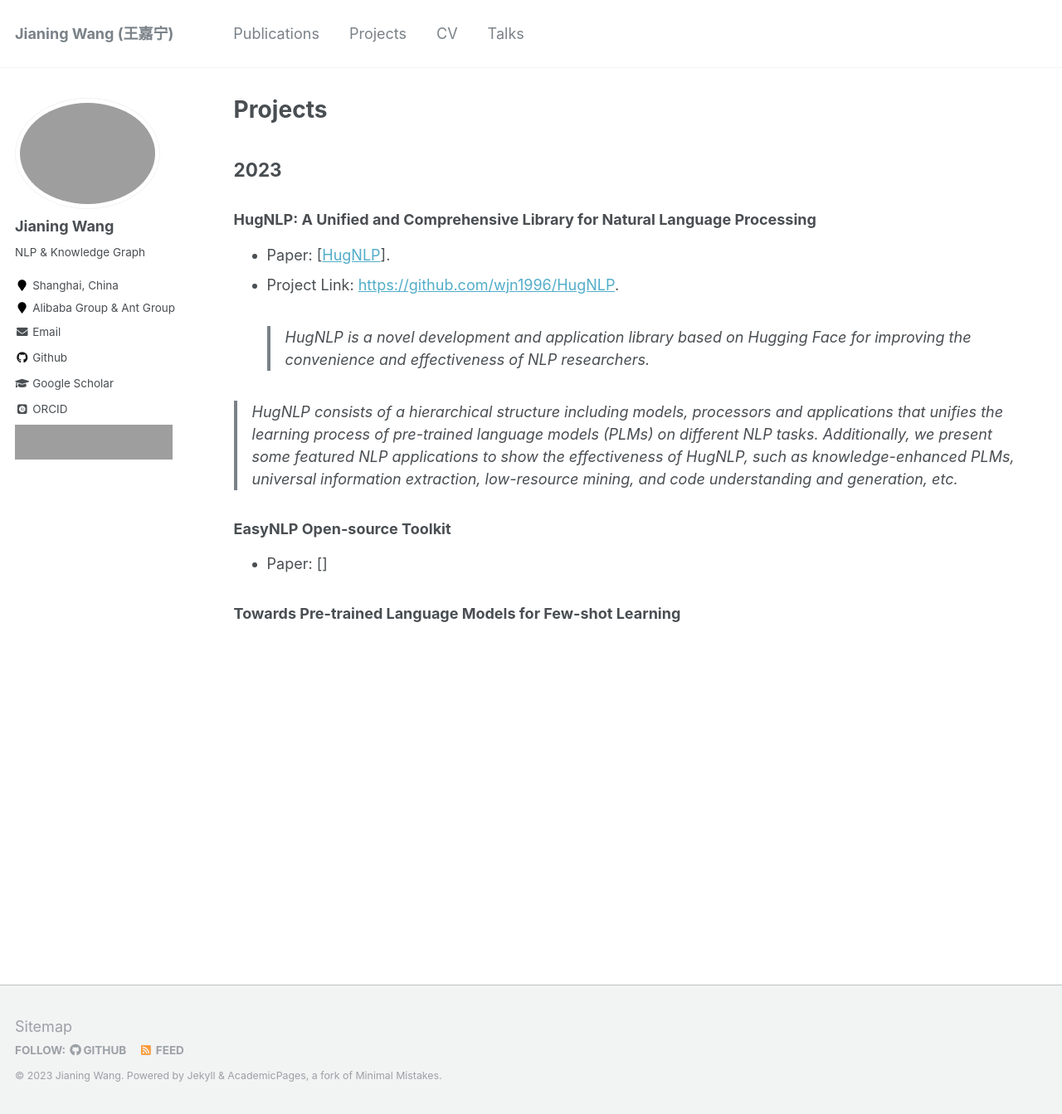
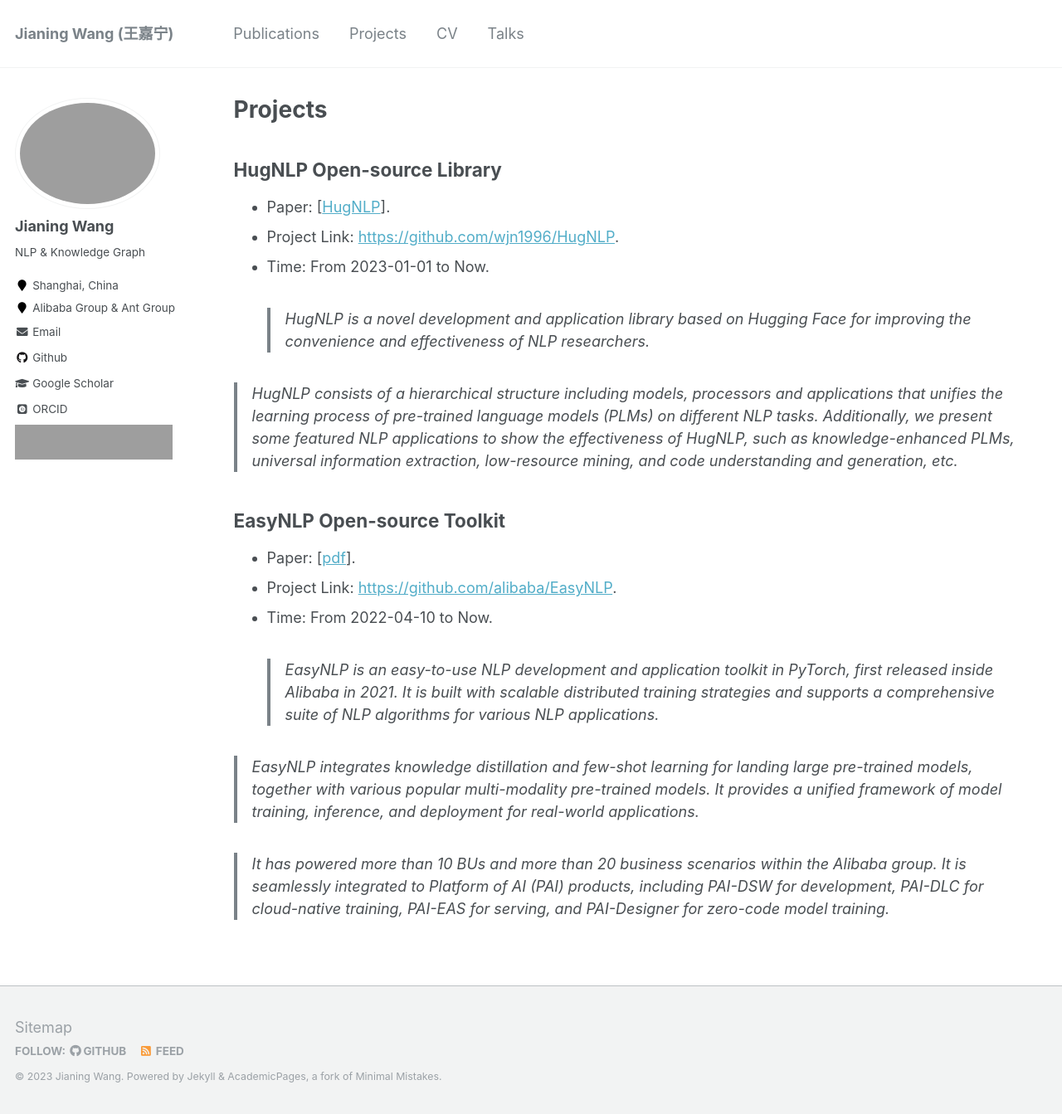
Before and after one commit to wjn1996/wjn1996.github.io, a Jekyll site: the page built from _pages/projects.md, in a window 1280 px wide and 1343 px high. Shown: the whole window at 83% size. Built offline with Jekyll 4.4.1, drawn with Linux system fonts in a browser that asks for light colours; some web fonts are replaced; grey boxes are pictures that could not be loaded.

Commit message:
update Projects

```diff
--- a/_pages/projects.md
+++ b/_pages/projects.md
@@ -15,18 +15,23 @@
   {% include archive-single.html %}
 {% endfor %} -->
 
-## 2023
 
-### HugNLP: A Unified and Comprehensive Library for Natural Language Processing
+## HugNLP Open-source Library
 * Paper: [[HugNLP](https://arxiv.org/pdf/2302.14286)].
 * Project Link: [https://github.com/wjn1996/HugNLP](https://github.com/wjn1996/HugNLP).
+* Time: From 2023-01-01 to Now.
 > HugNLP is a novel development and application library based on Hugging Face for improving the convenience and effectiveness of NLP researchers.
 
 > HugNLP consists of a hierarchical structure including models, processors and applications that unifies the learning process of pre-trained language models (PLMs) on different NLP tasks.
 Additionally, we present some featured NLP applications to show the effectiveness of HugNLP, such as knowledge-enhanced PLMs, universal information extraction, low-resource mining, and code understanding and generation, etc.
 
 
-### EasyNLP Open-source Toolkit
-* Paper: []
+## EasyNLP Open-source Toolkit
+* Paper: [[pdf](https://aclanthology.org/2022.emnlp-demos.3.pdf)].
+* Project Link: [https://github.com/alibaba/EasyNLP](https://github.com/alibaba/EasyNLP).
+* Time: From 2022-04-10 to Now.
+> EasyNLP is an easy-to-use NLP development and application toolkit in PyTorch, first released inside Alibaba in 2021. It is built with scalable distributed training strategies and supports a comprehensive suite of NLP algorithms for various NLP applications.
 
-### Towards Pre-trained Language Models for Few-shot Learning
+> EasyNLP integrates knowledge distillation and few-shot learning for landing large pre-trained models, together with various popular multi-modality pre-trained models. It provides a unified framework of model training, inference, and deployment for real-world applications.
+
+>It has powered more than 10 BUs and more than 20 business scenarios within the Alibaba group. It is seamlessly integrated to Platform of AI (PAI) products, including PAI-DSW for development, PAI-DLC for cloud-native training, PAI-EAS for serving, and PAI-Designer for zero-code model training.
```
